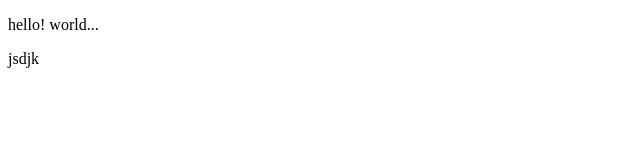
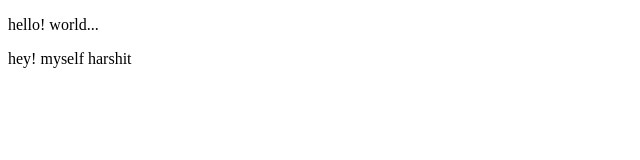
Before and after one commit to harshitpandya-cg/practice, a plain HTML site: page index.html in a window 1280 px wide. Shown: the full height of the page, 0-640 px from the left. Drawn offline with Linux system fonts and the light colour scheme.

Commit message:
second change

```diff
--- a/index.html
+++ b/index.html
@@ -7,6 +7,6 @@
 </head>
 <body>
     <p>hello! world...</p>
-    <p>jsdjk</p>
+    <p>hey! myself harshit</p>
 </body>
 </html>
```
